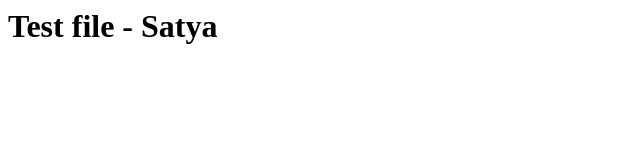
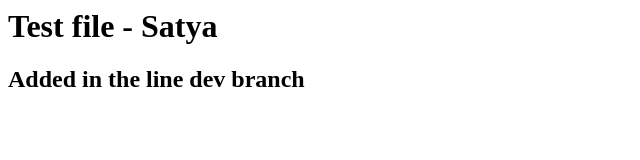
Before and after one commit to satya12/firstgitrepo, a plain HTML site: page index.html in a window 1280 px wide. Shown: the whole page, without its empty margins (0-640 px from the left). Drawn offline with Linux system fonts and the light colour scheme.

Commit message:
added in branch

```diff
--- a/index.html
+++ b/index.html
@@ -1,5 +1,6 @@
 <html>
 <body>
 	<h1>Test file - Satya</h1>
+	<h2>Added in the line dev branch</h2>
 </body>
 </html>
```
